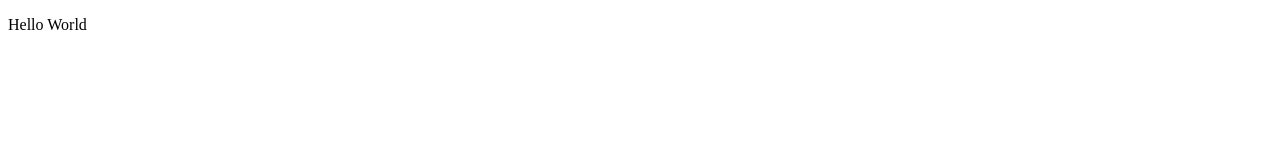
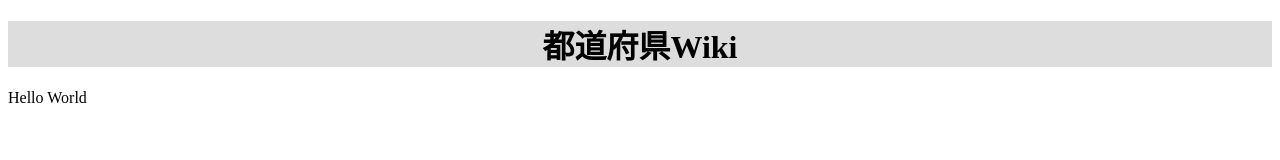
Before and after one commit to haruto356/PrefecturesWiki, a plain HTML site: page index.html in a window 1280 px wide. Drawn offline with Linux system fonts and the light colour scheme.

Commit message:
add: ヘッダーを追加

```diff
--- /dev/null
+++ b/index.css
@@ -0,0 +1,4 @@
+header{
+    background: #DDD;
+    text-align: center;
+}
--- a/index.html
+++ b/index.html
@@ -4,11 +4,17 @@
     <head>
         <meta charset="utf-8">
         <title>都道府県Wiki</title>
+
         <!-- CSS -->
         <link rel="stylesheet" href="color_mode.css">
+        <link rel="stylesheet" href="index.css">
     </head>
 
     <body>
+        <header>
+            <h1>都道府県Wiki</h1>
+        </header>
+
         <p>Hello World</p>
     </body>
 
```
